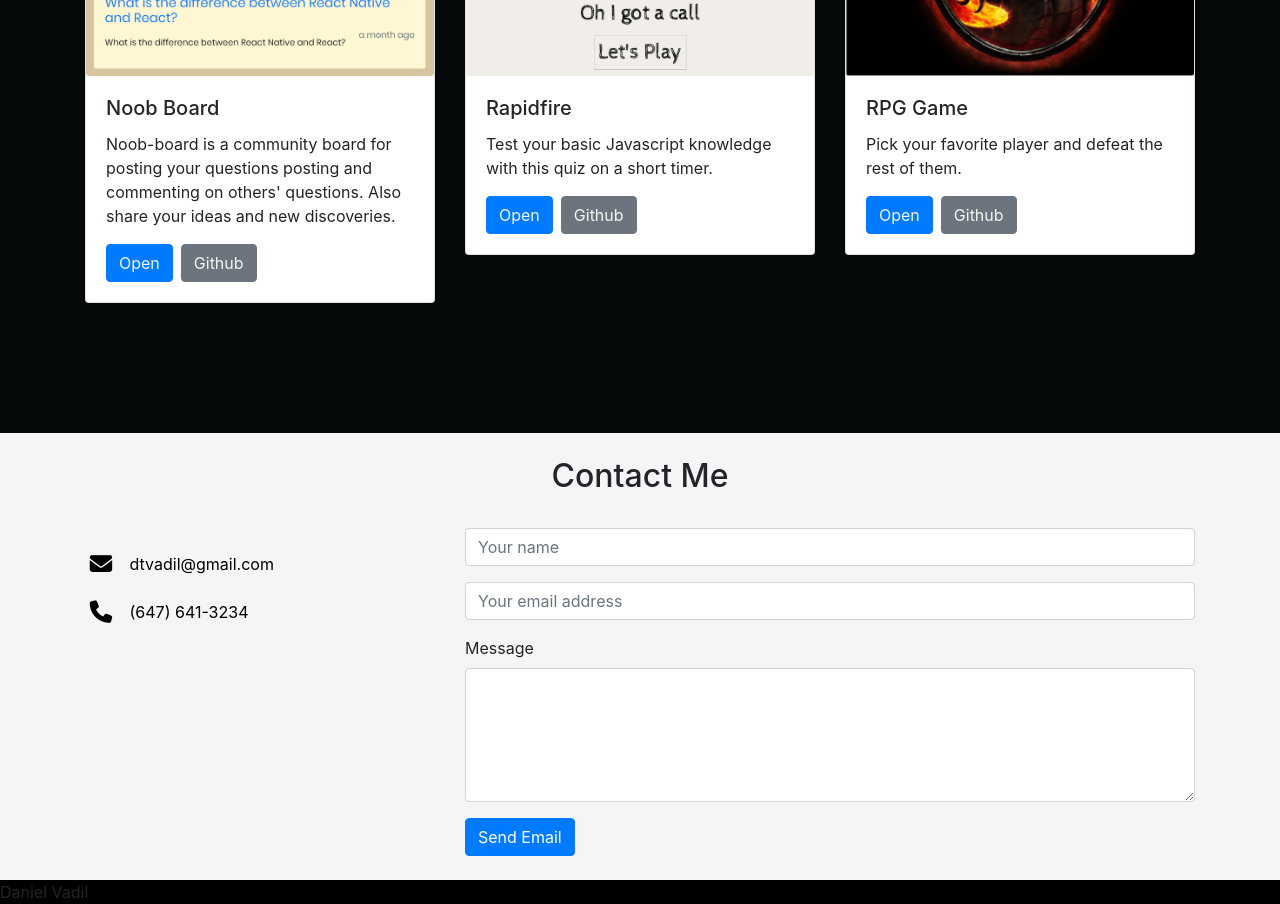
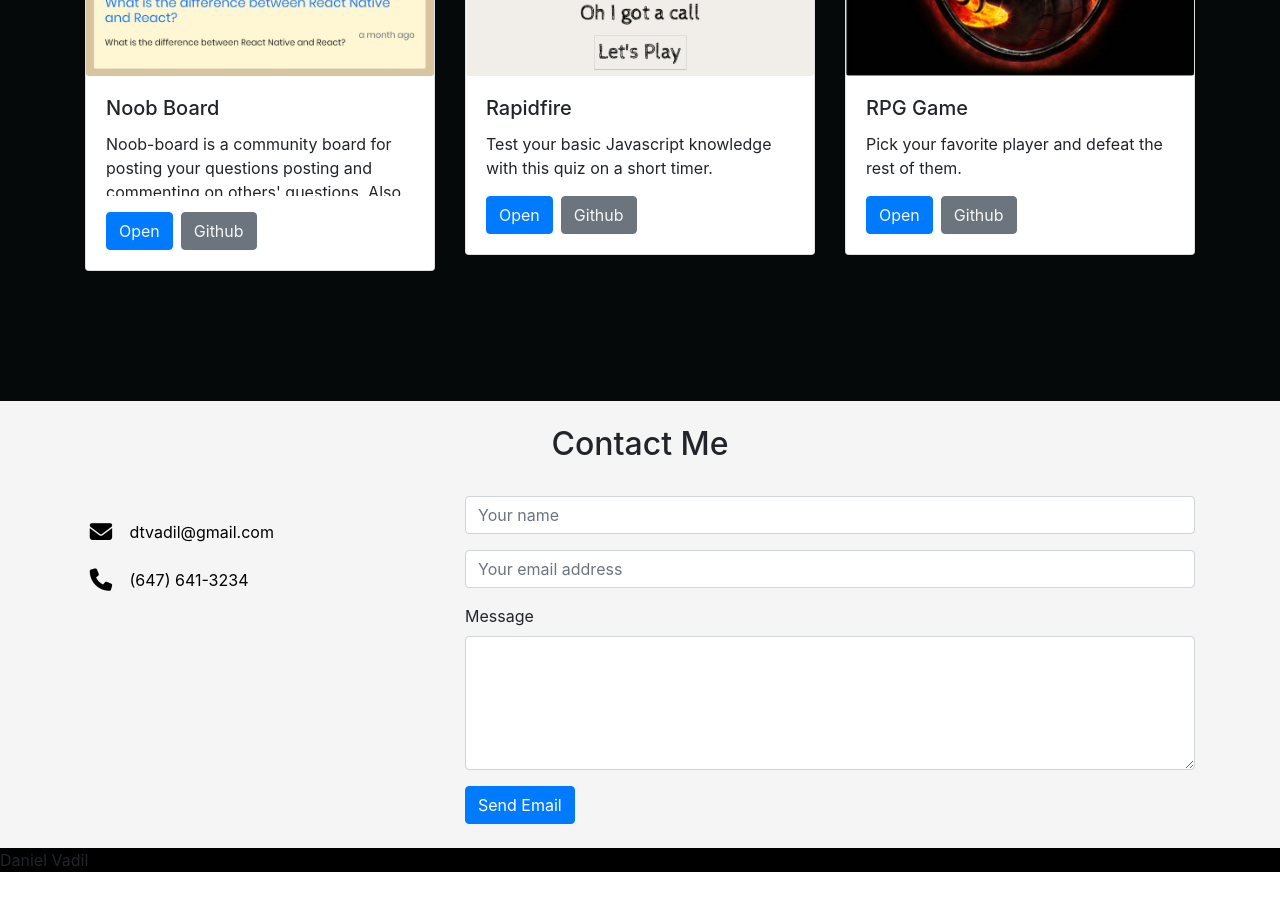
Before and after one commit to dvadz/portfolio, a React (Create React App) app: page / in a window 1280 px wide. Shown: the part 1080-1984 px from the top of the page. After the commit the page ends 1952 px from the top, so only its background shows below. Built offline with nearby package versions, Linux system fonts and the light colour scheme.

Commit message:
set a max-height to car-text then on hover set it to full

```diff
--- a/src/components/Portfolio.css
+++ b/src/components/Portfolio.css
@@ -5,3 +5,12 @@
 .card {
   margin-bottom: 40px;
 }
+
+.card-text {
+  max-height: 64px;
+  overflow: hidden;
+}
+
+.card-text:hover {
+  max-height: fit-content;
+}
```
